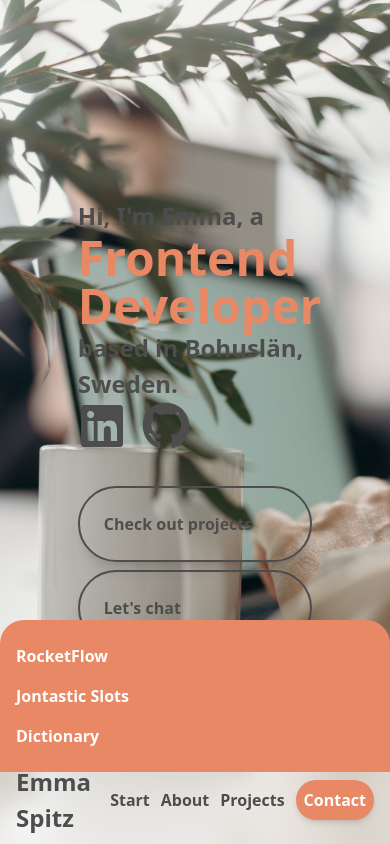
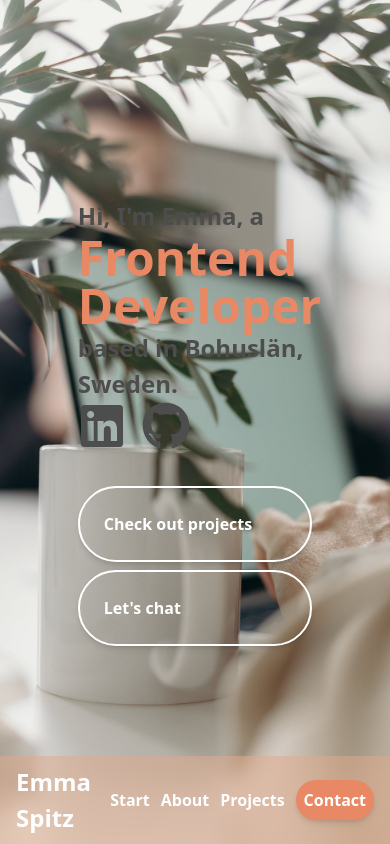
Before and after one commit to ztipsamme/ztipsamme.github.io, a React (Vite) app: page / in a window 390 px wide. Shown: the top 844 px of the page. Built offline with nearby package versions, Linux system fonts and the light colour scheme.

Commit message:
fix mobile menu, add dark theme

```diff
--- a/src/UI/Nav.tsx
+++ b/src/UI/Nav.tsx
@@ -1,6 +1,6 @@
 import { HashLink } from 'react-router-hash-link'
 import { projects } from '../data'
-import { useContext } from 'react'
+import { useContext, useEffect, useRef, useState } from 'react'
 import { BreakpointContext, SelectedProjectsContext } from '../context/context'
 
 const links = [
@@ -15,15 +15,29 @@ const links = [
 ]
 
 const Nav = () => {
-  const { isMobile, isSubMenuOpen, toggleSubMenu } =
-    useContext(BreakpointContext)
+  // const { isMobile, isSubMenuOpen, toggleSubMenu } =
+  //   useContext(BreakpointContext)
+  const { isMobile } = useContext(BreakpointContext)
   const { amountOfSelectetProjects } = useContext(SelectedProjectsContext)
+  const [isSubMenuOpen, setIsSubMenuOpen] = useState(false)
+  const submenu = useRef(null)
+
+  useEffect(() => {
+    if (isMobile) {
+      setIsSubMenuOpen(false)
+    }
+  }, [isMobile])
+
+  const toggleSubMenu = (state: boolean) => {
+    isMobile && setIsSubMenuOpen(state)
+  }
 
   return (
     <nav
       aria-label="Main Navigation"
-      className={`glass rounded-t-2xl shadow-md md:rounded-t-none md:rounded-b-xl w-full flex justify-between items-center fixed bottom-0 md:sticky md:top-0 z-50 px-4 py-2 md:py-2 md:px-4
+      className={`glass md:bg-spring/50 md:text-black dark:md:bg-pine/50  dark:md:text-white shadow-md w-full flex justify-between items-center fixed bottom-0 md:sticky md:top-0 z-50 px-4 py-2 md:py-2 md:px-4
       `}
+      onMouseLeave={() => toggleSubMenu(false)}
     >
       {!isMobile && (
         <HashLink to={'#hero'} className="text-h1 font-bold" smooth>
@@ -37,12 +51,18 @@ const Nav = () => {
             className={`nav-link !flex align-middle has-submenu md:relative `}
           >
             {isMobile && i.children ? (
-              <button onClick={isMobile && toggleSubMenu}>{i.label}</button>
+              <button
+                className="has-submenu"
+                onMouseEnter={() => toggleSubMenu(true)}
+                onClick={() => toggleSubMenu(true)}
+              >
+                {i.label}
+              </button>
             ) : (
               <HashLink
                 to={i.to}
                 className={`nav-link ${
-                  i.label == 'Contact' && 'btn btn-primary'
+                  i.label == 'Contact' && 'btn btn-orange'
                 }`}
                 smooth
               >
@@ -51,13 +71,19 @@ const Nav = () => {
             )}
             {i.children && (
               <ul
-                className={`absolute bg-primary text-fontwhite py-4 px-4 left-0 bottom-[72px] w-full rounded-t-3xl md:py-2 md:w-max md:bottom-auto md:left-auto md:right-0 md:top-10 md:rounded-3xl md:shadow-md ${
-                  isMobile && (isSubMenuOpen ? 'block' : 'hidden')
-                }`}
+                className={`absolute bg-orange text-white py-4 px-4 left-0 bottom-[72px] w-full rounded-t-3xl md:py-2 md:w-max md:bottom-auto md:left-auto md:right-0 md:top-10 md:rounded-3xl md:shadow-md
+                ${isSubMenuOpen ? 'block' : 'hidden'}
+                `}
+                ref={submenu}
               >
                 {isMobile && (
                   <li>
-                    <HashLink to={i.to} className="py-2 inline-block" smooth>
+                    <HashLink
+                      to={i.to}
+                      className="py-2 inline-block"
+                      smooth
+                      onClick={() => toggleSubMenu(false)}
+                    >
                       All {i.label}
                     </HashLink>
                   </li>
@@ -70,6 +96,7 @@ const Nav = () => {
                           to={'#' + j.name.replace(' ', '-').toLowerCase()}
                           className="py-2 inline-block"
                           smooth
+                          onClick={() => toggleSubMenu(false)}
                         >
                           {j.name}
                         </HashLink>
@@ -85,80 +112,4 @@ const Nav = () => {
   )
 }
 
-// const Nav = () => {
-//   const [isSubMenuOpen, setIsSubMenuOpen] = useState(false)
-
-//   const toggleSubMenu = () => {
-//     if (isSubMenuOpen) {
-//       setIsSubMenuOpen(false)
-//     } else {
-//       setIsSubMenuOpen(true)
-//     }
-//     console.log(isSubMenuOpen)
-//   }
-
-//   return (
-//     <nav
-//       aria-label="Main Navigation"
-//       className={`w-full ${
-//         isMobile ? 'fixed bottom-0' : 'sticky top-0'
-//       } flex justify-between items-center py-2 px-4`}
-//     >
-//       {!isMobile && (
-//         <HashLink to={'#start'} className="text-h1 font-bold" smooth>
-//           Emma Spitz
-//         </HashLink>
-//       )}
-//       <ul className={`flex ${isMobile ? 'w-full justify-between' : 'gap-4'}`}>
-//         {links.map((i) => (
-//           <li
-//             key={i.label.replace(' ', '-').toLowerCase()}
-//             className={`${
-//               !isMobile && 'has-submenu relative'
-//             } font-bold flex align-middle`}
-//           >
-//             {isMobile && i.children ? (
-//               <button onClick={toggleSubMenu}>{i.label}</button>
-//             ) : (
-//               <HashLink
-//                 to={i.to}
-//                 className={`py-2 inline-block ${
-//                   i.label == 'Contact' &&
-//                   'bg-primary text-fontwhite rounded-full px-2 shadow-md'
-//                 }`}
-//                 smooth
-//               >
-//                 {i.label}
-//               </HashLink>
-//             )}
-//             {i.children && (
-//               <ul
-//                 className={`absolute bg-primary text-fontwhite py-2 px-4 ${
-//                   isMobile
-//                     ? `left-0 bottom-14 w-full  ${
-//                         isSubMenuOpen ? 'block' : 'hidden'
-//                       }`
-//                     : 'right-0 top-10 rounded shadow-md w-max'
-//                 }`}
-//               >
-//                 {i.children.map((j) => (
-//                   <li key={j.name.replace(' ', '-').toLowerCase()}>
-//                     <HashLink
-//                       to={'#' + j.name.replace(' ', '-').toLowerCase()}
-//                       className="py-2 inline-block"
-//                       smooth
-//                     >
-//                       {j.name}
-//                     </HashLink>
-//                   </li>
-//                 ))}
-//               </ul>
-//             )}
-//           </li>
-//         ))}
-//       </ul>
-//     </nav>
-//   )
-// }
-
 export default Nav
--- a/src/context/context.tsx
+++ b/src/context/context.tsx
@@ -4,7 +4,7 @@ type TBreakpointContext = {
   isMobile: boolean
   isSubMenuOpen: boolean
   toggleIsMobile?: () => void
-  toggleSubMenu?: () => void
+  toggleSubMenu?: (state?: boolean) => void
 }
 
 type TBreakpointContextProvider = {
@@ -22,12 +22,8 @@ export const BreakpointContextProvider = (
   const [isMobile, setIsMobile] = useState(false)
   const [isSubMenuOpen, setIsSubMenuOpen] = useState(false)
 
-  const toggleSubMenu = () => {
-    if (isSubMenuOpen) {
-      setIsSubMenuOpen(false)
-    } else {
-      setIsSubMenuOpen(true)
-    }
+  const toggleSubMenu = (state?: boolean) => {
+    setIsSubMenuOpen(state !== undefined ? state : !isSubMenuOpen)
   }
 
   const toggleIsMobile = () => {
@@ -51,7 +47,11 @@ export const BreakpointContextProvider = (
 
   return (
     <BreakpointContext.Provider
-      value={{ isMobile, isSubMenuOpen, toggleSubMenu: toggleSubMenu }}
+      value={{
+        isMobile,
+        isSubMenuOpen,
+        toggleSubMenu: toggleSubMenu,
+      }}
     >
       {props.children}
     </BreakpointContext.Provider>
--- a/src/index.css
+++ b/src/index.css
@@ -3,11 +3,7 @@
 @tailwind utilities;
 
 body {
-  @apply bg-secondary text-fontblack;
-}
-
-.button {
-  @apply font-bold border-2 border-fontblack rounded-full p-6 min-w-fit max-w-full;
+  @apply bg-spring text-black dark:bg-pine dark:text-white;
 }
 
 .card {
@@ -48,7 +44,6 @@ body {
   }
   &:hover ul {
     @apply md:block;
-    transition: ;
   }
 }
 
@@ -71,24 +66,27 @@ body {
 }
 
 .btn {
+  &.btn-lg {
+    @apply font-bold border-2 p-6 min-w-fit max-w-full;
+  }
   @apply rounded-full p-2 shadow-md;
-  &.btn-primary {
-    @apply bg-primary text-fontwhite;
+  &.btn-orange {
+    @apply bg-orange text-white;
   }
-  &.btn-outline-primary {
-    @apply border-2 border-primary text-primary;
+  &.btn-outline-orange {
+    @apply border-2 border-orange text-orange;
   }
   &.btn-black {
-    @apply bg-fontblack text-fontwhite;
+    @apply bg-black text-white;
   }
   &.btn-outline-black {
-    @apply border-2 border-fontblack text-fontblack;
+    @apply border-2 border-black text-black;
   }
-  &.btn-fontwhite {
-    @apply bg-fontwhite text-primary;
+  &.btn-white {
+    @apply bg-white text-orange;
   }
-  &.btn-outline-fontwhite {
-    @apply border-2 border-fontwhite text-fontwhite;
+  &.btn-outline-white {
+    @apply border-2 border-white text-white;
   }
   &:hover {
     @apply transform scale-105;
@@ -96,7 +94,7 @@ body {
 }
 
 .glass {
-  @apply bg-fontwhite/50 backdrop-blur-sm;
+  @apply bg-peach/50 text-white backdrop-blur-sm dark:bg-pine/50;
 }
 
 #hero {
--- a/src/views/start/Start.tsx
+++ b/src/views/start/Start.tsx
@@ -9,6 +9,8 @@ import { useContext } from 'react'
 import { BreakpointContext } from '../../context/context'
 import { IMAGES } from '../../assets/images/images'
 // // import deskSetup from '../assets/desk-setup.jpg'
+
+const ctaBTN = `btn btn-lg btn-outline-white md:!border-black! md:text-black dark:border-white w-full shadow-lg`
 
 const Start = () => {
   const { isMobile } = useContext(BreakpointContext)
@@ -24,7 +26,7 @@ const Start = () => {
           <div className={`p-8 rounded-3xl ${isMobile && 'glass shadow'}`}>
             <h1 aria-label="Start"></h1>
             <p className="text-h1">Hi, I'm Emma, a</p>
-            <h2 className="text-hero capitalize text-primary">
+            <h2 className="text-hero capitalize text-orange">
               Frontend developer
             </h2>
             <p className="text-h1">based in Bohuslän, Sweden.</p>
@@ -51,18 +53,10 @@ const Start = () => {
               </Link>
             </span>
             <span className="flex flex-wrap lg:flex-nowrap gap-x-8 gap-y-2 mt-8">
-              <HashLink
-                to={'#projects'}
-                className="button w-full shadow-lg"
-                smooth
-              >
+              <HashLink to={'#projects'} className={ctaBTN} smooth>
                 Check out projects
               </HashLink>
-              <HashLink
-                to={'#contact'}
-                className="button w-full shadow-lg"
-                smooth
-              >
+              <HashLink to={'#contact'} className={ctaBTN} smooth>
                 Let's chat
               </HashLink>
             </span>
--- a/src/views/start/journeys/about/About.tsx
+++ b/src/views/start/journeys/about/About.tsx
@@ -4,9 +4,9 @@ import { aboutme, stack } from '../../../../data'
 
 const About = () => {
   return (
-    <section className="bg-tertiary">
+    <section className="bg-peach dark:bg-beige dark:text-black">
       <Section id="about" className="content">
-        <h2 className="section-header text-fontwhite">About</h2>
+        <h2 className="section-header text-white dark:text-orange">About</h2>
         {aboutme.map((text) => (
           <article key={text.title} className={`card mb-8`}>
             <img
@@ -22,7 +22,7 @@ const About = () => {
       <Section
         aria-label="My development stack"
         id="stack"
-        className="bg-primary text-fontwhite full-bleed content"
+        className="bg-orange text-white full-bleed content"
       >
         <h2 className="section-header bleed">Stack</h2>
         <h3 className="text-h1 bleed mb-4">My Stack</h3>
--- a/src/views/start/journeys/about/Projects.tsx
+++ b/src/views/start/journeys/about/Projects.tsx
@@ -8,7 +8,7 @@ const Projects = () => {
 
   return (
     <Section id="projects" className="content">
-      <h2 className="section-header text-primary">Projects</h2>
+      <h2 className="section-header text-orange">Projects</h2>
       <h3 className="text-h1 mb-8">Selected projects</h3>
       <ul className="">
         {projects.map(
@@ -29,7 +29,7 @@ const Projects = () => {
                     <a
                       href={project.repo}
                       target="_blank"
-                      className="border-primary border-2 rounded-full px-6 py-3 text-primary font-bold shadow"
+                      className="border-orange border-2 rounded-full px-6 py-3 text-orange font-bold shadow"
                     >
                       GitHub Repo
                     </a>
@@ -38,7 +38,7 @@ const Projects = () => {
                     <a
                       href={project.demo}
                       target="_blank"
-                      className="border-primary border-2 rounded-full px-6 py-3 text-primary font-bold shadow"
+                      className="border-orange border-2 rounded-full px-6 py-3 text-orange font-bold shadow"
                     >
                       Link to demo
                     </a>
--- a/vite.config.ts
+++ b/vite.config.ts
@@ -3,6 +3,6 @@ import react from '@vitejs/plugin-react'
 
 // https://vitejs.dev/config/
 export default defineConfig({
-  base: '/ztipsamme.github.io',
+  // base: '/ztipsamme.github.io',
   plugins: [react()],
 })
```
Also changed, not shown: src/views/start/journeys/about/Contact.tsx (+4 -4 lines), tailwind.config.js (+8 -5 lines).
